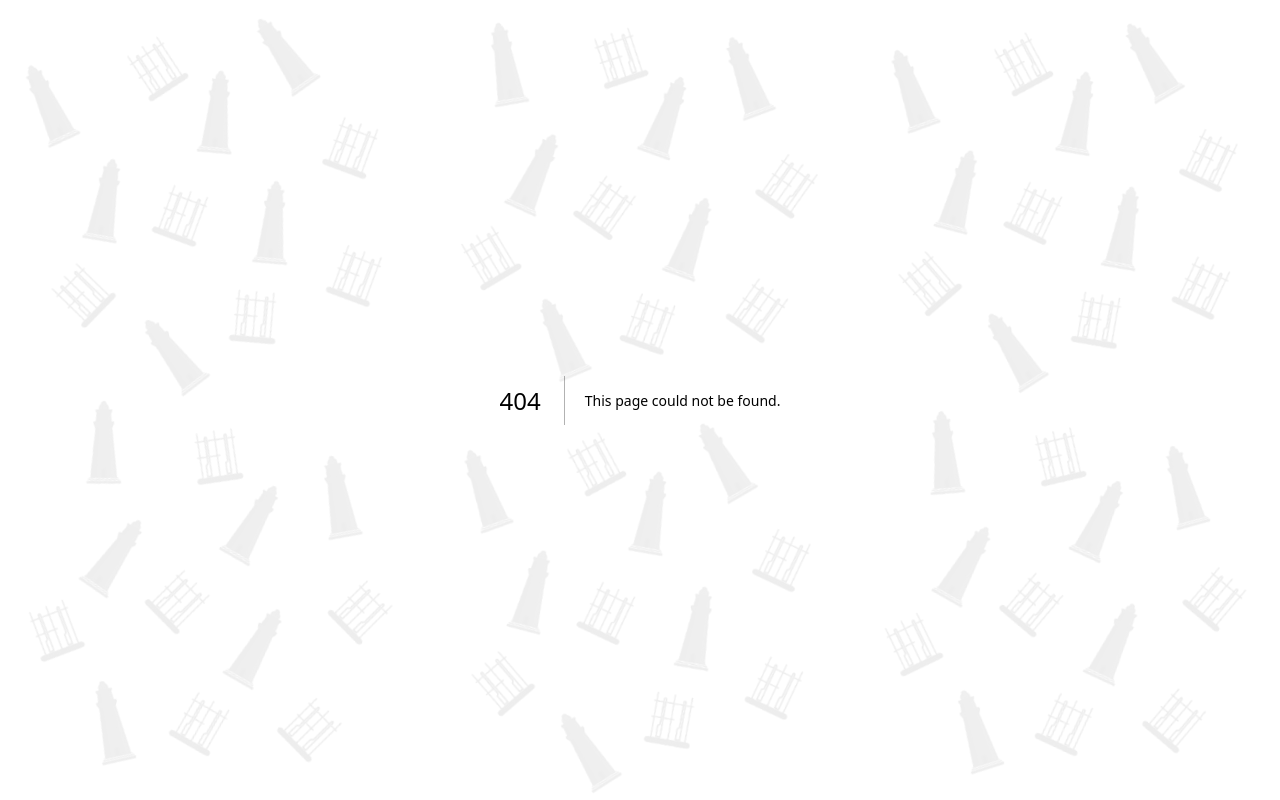
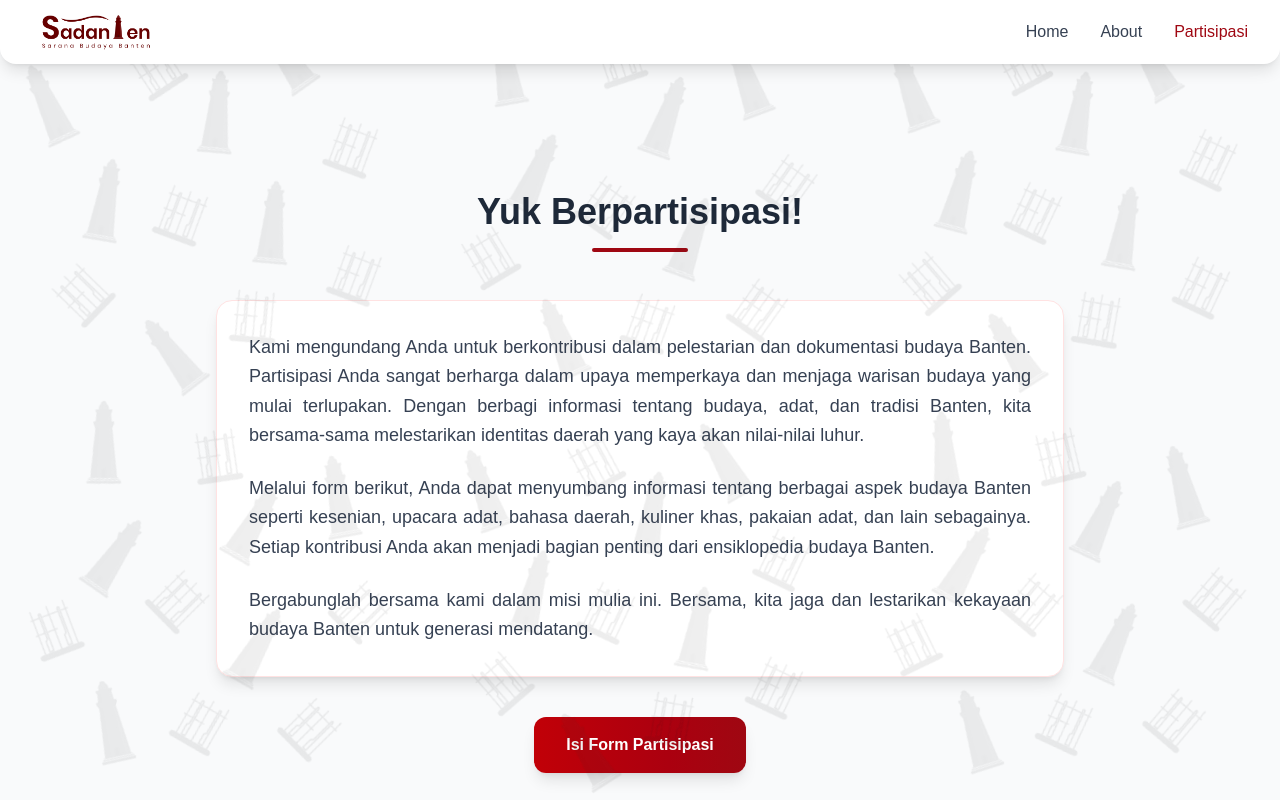
Before and after one commit to hafizzibrahim/sadanten, a Next.js app: page /partisipasi in a window 1280 px wide. Before the commit this address had no page. Shown: the top 800 px of the page. Built offline with nearby package versions, Linux system fonts and the light colour scheme.

Commit message:
feat: add Participation page and layout with navigation link in Navbar

```diff
--- a/src/app/page.tsx
+++ b/src/app/page.tsx
@@ -9,8 +9,6 @@ import SearchBar from "../components/home/SearchBar";
 import CultureCard from "../components/common/CultureCard";
 
 import Footer from "../components/layout/Footer";
-
-import ParticipationFAB from "../components/common/ParticipationFAB";
 
 import { useState, useEffect } from "react";
 
--- /dev/null
+++ b/src/app/partisipasi/layout.tsx
@@ -0,0 +1,24 @@
+import Navbar from "../../components/layout/Navbar";
+import Footer from "../../components/layout/Footer";
+import BackgroundDecorations from "../../components/home/BackgroundDecorations";
+
+export default function ParticipationLayout({
+  children,
+}: {
+  children: React.ReactNode;
+}) {
+  return (
+    <div className="min-h-screen bg-gray-50 relative flex flex-col">
+      <BackgroundDecorations />
+
+      <div className="sticky top-0 z-50">
+                <Navbar />     {" "}
+      </div>
+
+      {/* Add spacing for navbar */}
+      <div className="flex-grow pt-20">        {children}      </div>
+
+      <Footer />
+    </div>
+  );
+}
--- /dev/null
+++ b/src/app/partisipasi/page.tsx
@@ -0,0 +1,45 @@
+"use client";
+
+import Link from "next/link";
+
+export default function ParticipationPage() {
+  return (
+    <div className="max-w-4xl mx-auto px-6 py-16">
+      <div className="text-center mb-12">
+        <h1 className="text-4xl font-bold text-gray-800 mb-4">Yuk Berpartisipasi!</h1>
+        <div className="w-24 h-1 bg-red-800 mx-auto rounded"></div>
+      </div>
+
+      <div className="bg-white rounded-2xl shadow-lg p-8 mb-10 border border-red-100">
+        <p className="text-lg text-gray-700 leading-relaxed mb-6 text-justify">
+          Kami mengundang Anda untuk berkontribusi dalam pelestarian dan dokumentasi budaya Banten.
+          Partisipasi Anda sangat berharga dalam upaya memperkaya dan menjaga warisan budaya
+          yang mulai terlupakan. Dengan berbagi informasi tentang budaya, adat, dan tradisi
+          Banten, kita bersama-sama melestarikan identitas daerah yang kaya akan nilai-nilai luhur.
+        </p>
+
+        <p className="text-lg text-gray-700 leading-relaxed mb-6 text-justify">
+          Melalui form berikut, Anda dapat menyumbang informasi tentang berbagai aspek budaya Banten
+          seperti kesenian, upacara adat, bahasa daerah, kuliner khas, pakaian adat, dan lain sebagainya.
+          Setiap kontribusi Anda akan menjadi bagian penting dari ensiklopedia budaya Banten.
+        </p>
+
+        <p className="text-lg text-gray-700 leading-relaxed text-justify">
+          Bergabunglah bersama kami dalam misi mulia ini. Bersama, kita jaga dan lestarikan
+          kekayaan budaya Banten untuk generasi mendatang.
+        </p>
+      </div>
+
+      <div className="text-center">
+        <Link
+          href="https://forms.gle/W8KydYG95hoEEaSM9" // Ganti dengan URL Google Form Anda
+          target="_blank"
+          rel="noopener noreferrer"
+          className="inline-block px-8 py-4 bg-gradient-to-r from-red-700 to-red-800 text-white font-semibold rounded-xl shadow-lg hover:shadow-xl hover:from-red-600 hover:to-red-700 transition-all duration-300 transform hover:scale-105"
+        >
+          Isi Form Partisipasi
+        </Link>
+      </div>
+    </div>
+  );
+}
--- a/src/components/layout/Navbar.tsx
+++ b/src/components/layout/Navbar.tsx
@@ -16,6 +16,8 @@ const Navbar = () => {
       setActive("Home");
     } else if (pathname === '/about') {
       setActive("About");
+    } else if (pathname === '/partisipasi') {
+      setActive("Partisipasi");
     }
   }, [pathname]);
 
@@ -75,6 +77,14 @@ const Navbar = () => {
             >
               About
             </Link>
+
+            <Link
+              href="/partisipasi"
+              onClick={() => handleLinkClick("Partisipasi")}
+              className={linkClass("Partisipasi")}
+            >
+              Partisipasi
+            </Link>
           </div>
 
           {/* HAMBURGER MENU - VISIBLE ON MOBILE */}
@@ -119,6 +129,14 @@ const Navbar = () => {
             >
               About
             </Link>
+
+            <Link
+              href="/partisipasi"
+              onClick={() => handleLinkClick("Partisipasi")}
+              className={`block px-3 py-2 rounded-md text-base font-medium ${linkClass("Partisipasi")}`}
+            >
+              Partisipasi
+            </Link>
           </div>
         </div>
       )}
```
Also changed, not shown: public/team/syafiq.jpg.
